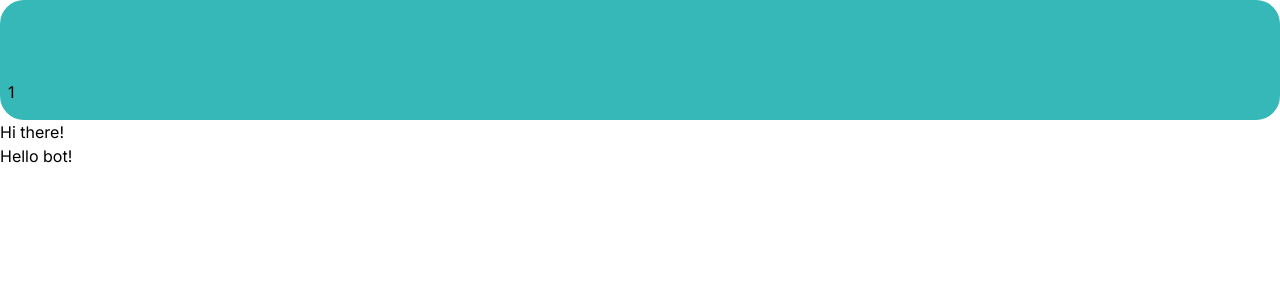
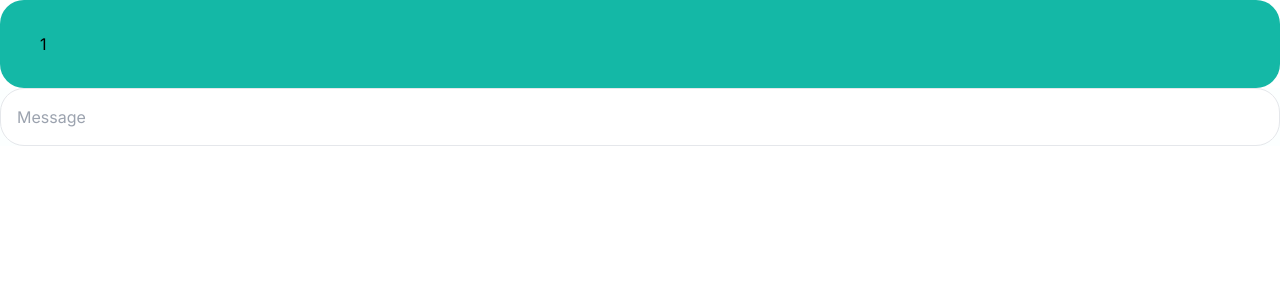
Before and after one commit to saharmlzd/chat, a Next.js app: page /chats/1 in a window 1280 px wide. Shown: the top 300 px of the page. Built offline with nearby package versions, Linux system fonts and the light colour scheme.

Commit message:
chat bot

```diff
--- a/src/app/chats/[slug]/page.jsx
+++ b/src/app/chats/[slug]/page.jsx
@@ -1,63 +1,73 @@
 "use client";
 import { useState, useRef, useEffect } from "react";
+import axios from "axios";
 
 export default function ChatPage({ params }) {
-  const [pageNumber, setPageNumber] = useState(1);
-  const [messages, setMessages] = useState([
-    {
-      text: "Hi there!",
-      from: "Bot",
-    },
-    {
-      text: "Hello bot!",
-      from: "User",
-    },
-  ]);
-  // useEffect(() => {
-  //   const fetchMessages = async () => {
-  //     const response = await fetch(
-  //       "https://jsonplaceholder.typicode.com/photos",
-  //       {
-  //         method: "GET",
-  //         params: {
-  //           _page: pageNumber,
-  //           _limit: 10,
-  //         },
-  //       }
-  //     );
-  //     const data = await response.json();
-  //     setMessages(data);
-  //     console.log(data, "data");
+  const [messages, setMessages] = useState([]);
+  // TODO : pas aval a hame func am bayad async bashe
+  const addMessage = async (text, sender) => {
+    const message = {
+      text,
+      sender,
+    };
+    //create new arrya with pre message and new message
+    setMessages((prev) => [...prev, message]);
+    console.log(messages, "execution");
+    //Waits for the bot response using await.
+    const botResponse = await getBotResponse();
+
+    setMessages((prev) => [...prev, botResponse]);
+  };
+  //TODO:refactor to dynamic answer
+  // const getBotResponse = async () => {
+  //   const response = await axios.get(
+  //     "https://jsonplaceholder.typicode.com/photos"
+  //   );
+  //   return {
+  //     text: response.data[0].title,
+  //     sender: "Bot",
   //   };
 
-  //   fetchMessages();
-  // }, [pageNumber]);
-  const addMessage = (text, from) => {
-    setMessages([...messages, { text, from }]);
-  };
-  const handleLoadMore = () => {
-    setPageNumber(pageNumber + 1);
+  // };
+  const responses = [];
+
+  const getBotResponse = async () => {
+    if (responses.length === 0) {
+      const response = await axios.get(
+        "https://jsonplaceholder.typicode.com/photos"
+      );
+      responses.push(...response.data);
+    }
+
+    const index = Math.floor(Math.random() * responses.length);
+    const randomResponse = responses[index];
+
+    return {
+      text: randomResponse.title,
+      sender: "Bot",
+    };
   };
 
   return (
-    <div>
-      <div className="w-full bg-[#fcffff]rounded-3xl ">
-        <div className="w-full bg-[#36B8B8] rounded-3xl pt-20 pb-4">
+    <>
+      <div className="w-full  bg-[#fcffff]rounded-3xl h-full">
+        <div className="bg-teal-500 rounded-3xl p-8 sticky top-0">
           <div className="pl-2"> {params.slug}</div>
         </div>
-      </div>
-      <div className="chat-page">
-        <div className="messages">
-          {messages.map((msg) => (
-            <div className={`message ${msg.from}`}>
-              <p>{msg.text}</p>
+        <div className="overflow-y-auto">
+          {messages.map((message, index) => (
+            <div key={index}>
+              {message.sender}: {message.text}
             </div>
           ))}
         </div>
-
+      </div>
+      <div className="sticky bottom-0 bg-[#fcffff]">
         <input
+          className="w-full p-4 border rounded-3xl "
           type="text"
-          onKeyPress={(e) => {
+          placeholder="Message"
+          onKeyUp={(e) => {
             if (e.key === "Enter") {
               addMessage(e.target.value, "User");
               e.target.value = "";
@@ -65,10 +75,6 @@ export default function ChatPage({ params }) {
           }}
         />
       </div>
-      {/* {messages.map((message) => (
-        <div>{message.title}</div>
-      ))} */}
-      {/* <button onClick={handleLoadMore}>Load more</button> */}
-    </div>
+    </>
   );
 }
```
